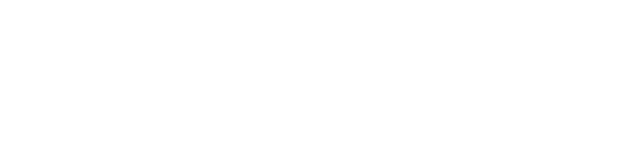
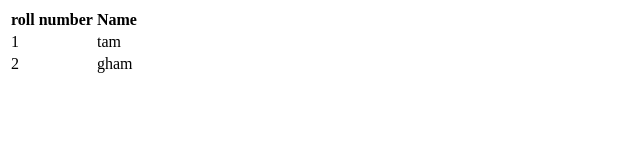
Before and after one commit to acciojob/basic-html-tables-RitikRunner, a website: page main.html in a window 1280 px wide. Shown: the whole page, without its empty margins (0-640 px from the left). Drawn offline with Linux system fonts and the light colour scheme.

Commit message:
created a submission

```diff
--- a/main.html
+++ b/main.html
@@ -8,6 +8,22 @@
 
 <body>
 	<!-- the entire body must be written by student -->
+	<table>
+		<thead>
+			<th>roll number</th>
+			<th>Name</th>
+		</thead>
+		<tbody>
+			<tr>
+				<td>1</td>
+				<td>tam</td>
+			</tr>
+			<tr>
+				<td>2</td>
+				<td>gham</td>
+			</tr>
+		</tbody>
+	</table>
     <script type="text/javascript" src="./script.js">
 </script>
 
```
